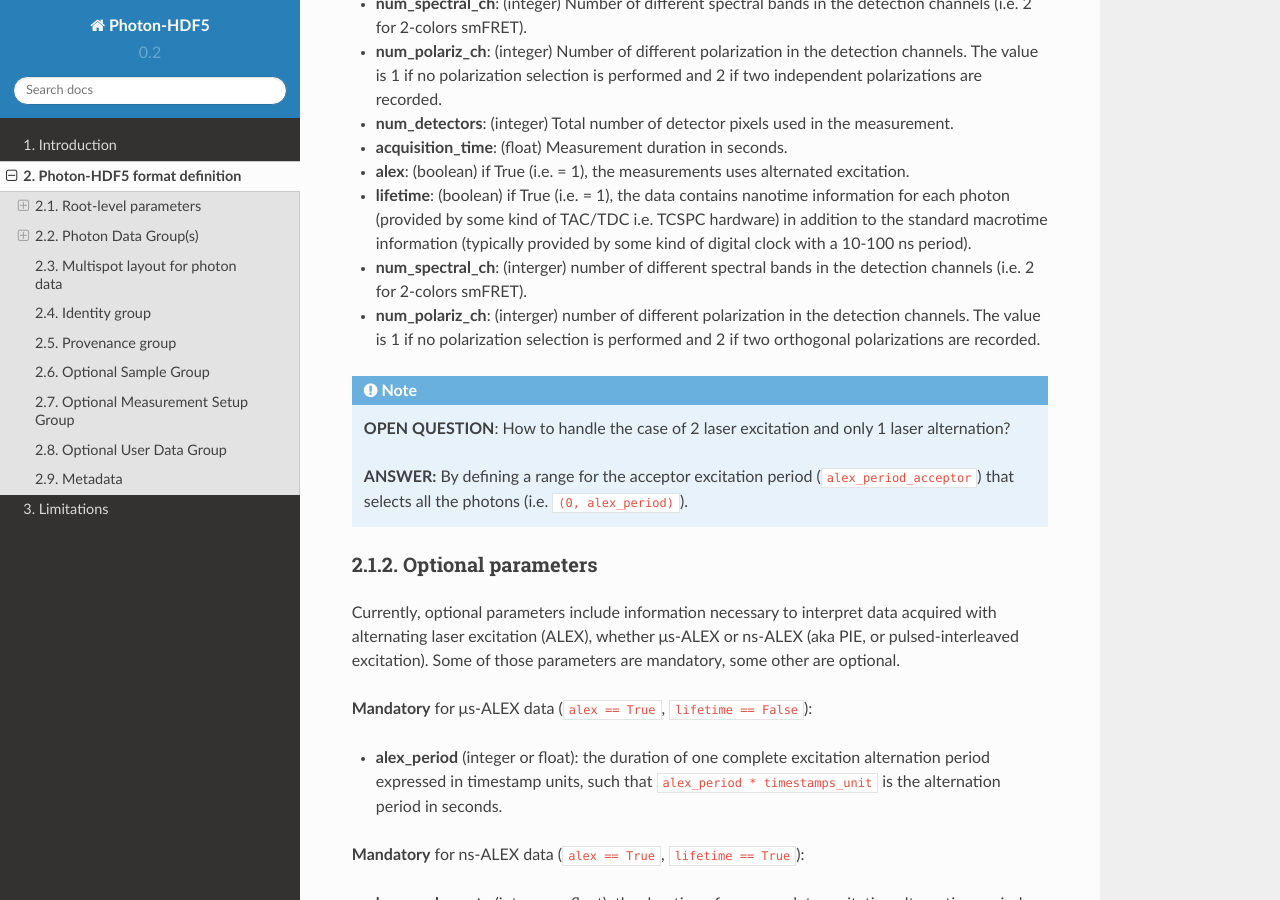
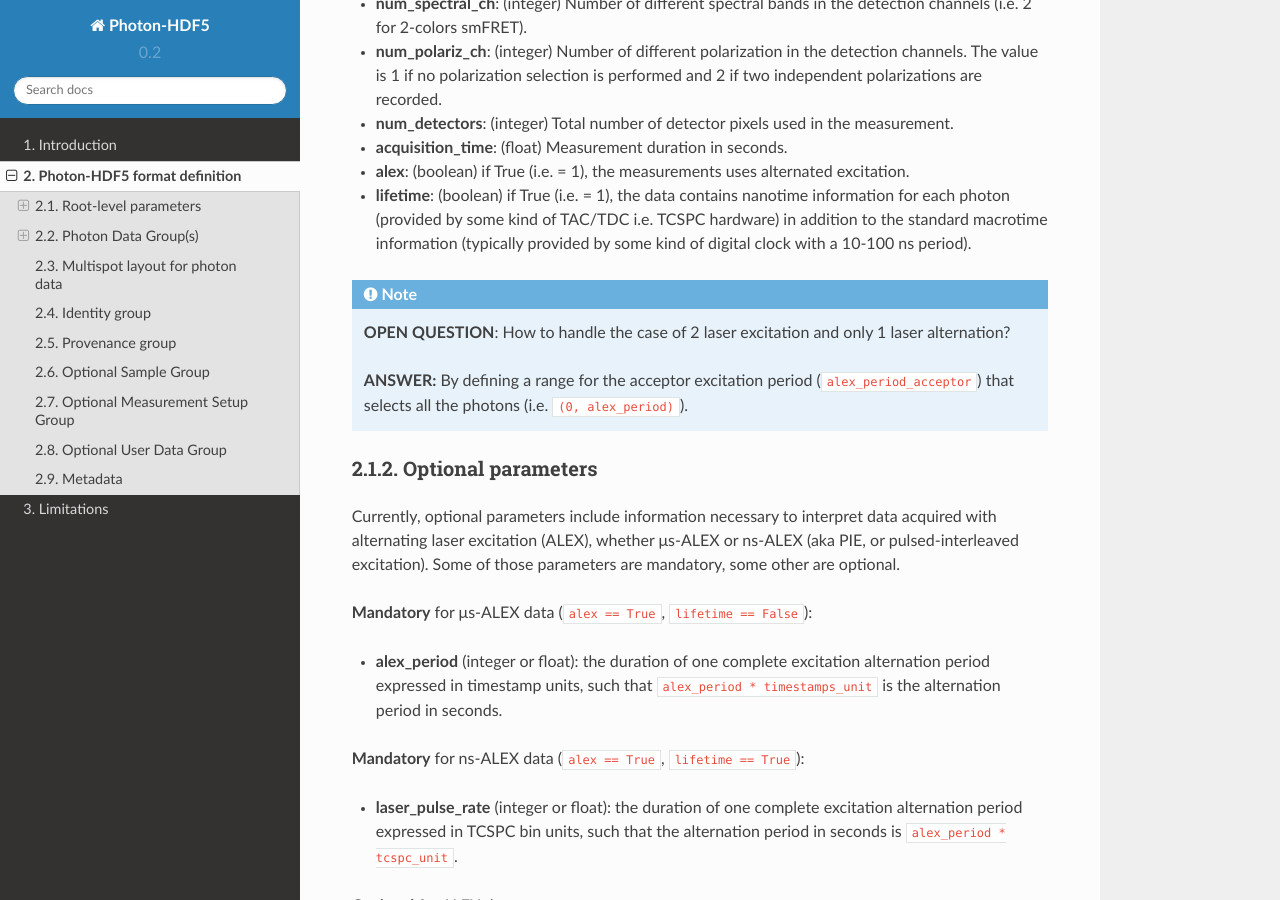
Before and after one commit to Photon-HDF5/photon-hdf5, a Sphinx documentation site: the page built from docs/phdata.rst, in a window 1280 px wide and 900 px high, scrolled down 1232 px. Built offline with Sphinx 7.4.7 and the Read the Docs theme 2.0.0, drawn with Linux system fonts in a browser that asks for light colours.

Commit message:
Delete repeated fields

```diff
--- a/docs/phdata.rst
+++ b/docs/phdata.rst
@@ -52,14 +52,6 @@ Mandatory parameters
    TAC/TDC i.e. TCSPC hardware) in addition to the standard macrotime
    information (typically provided by some kind of digital clock with a
    10-100 ns period).
-
--  **num_spectral_ch**: (interger) number of different spectral
-   bands in the detection channels (i.e. 2 for 2-colors smFRET).
-
--  **num_polariz_ch**: (interger) number of different polarization
-   in the detection channels. The value is 1 if no polarization
-   selection is performed and 2 if two orthogonal polarizations are
-   recorded.
 
 .. note::
 
```
